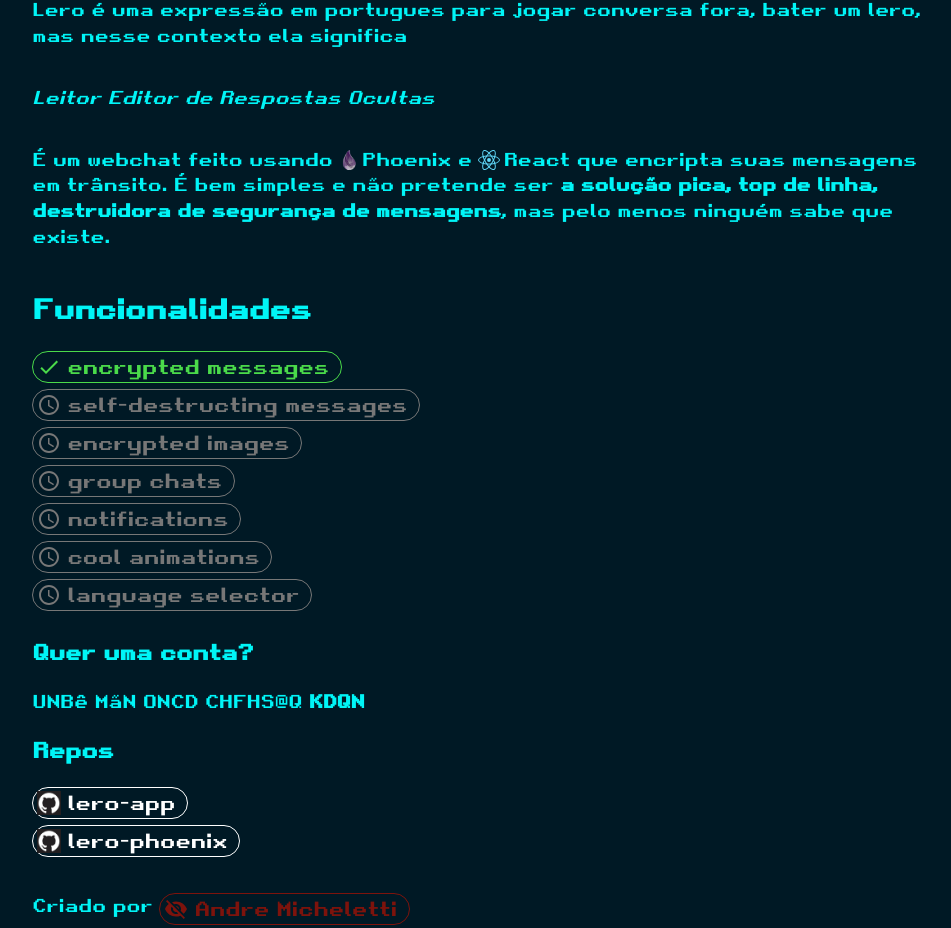
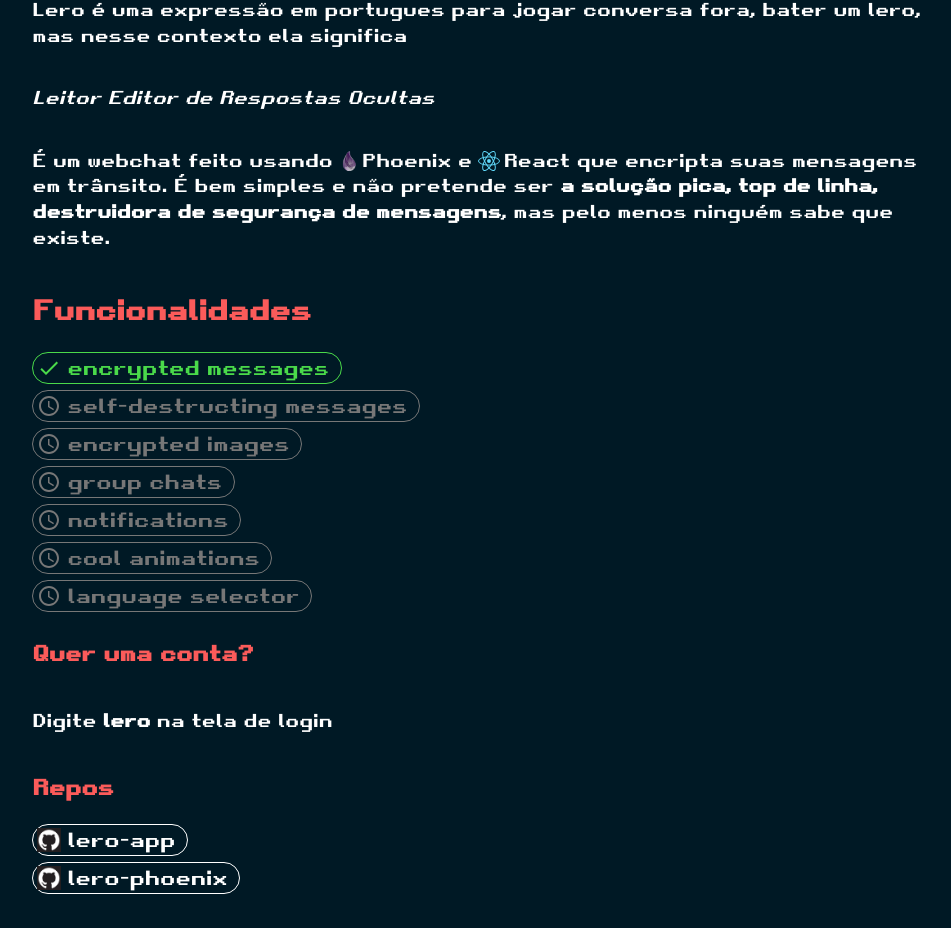
Before and after one commit to AndreMicheletti/lero-app, a React (Create React App) app: page /about in a window 1280 px wide. Shown: the part 236-1164 px from the top of the page, without its empty margins (151-1102 px from the left). Built offline with nearby package versions, Linux system fonts and the light colour scheme; a web font is replaced by a local one.

Commit message:
finished themeing setup. now must select a theme

```diff
--- a/src/screens/AboutScreen.js
+++ b/src/screens/AboutScreen.js
@@ -14,8 +14,7 @@
 import reactLogo from '../assets/react_logo.svg'
 import githubLogo from '../assets/github_logo.png'
 
-import MouseoverText from '../components/MouseoverText'
-import { SECONDARY } from '../theme'
+import { PRIMARY, SECONDARY, WHITE } from '../theme'
 
 const useStyles = makeStyles((theme) => ({
   root: {
@@ -27,7 +26,10 @@
     padding: 8,
     fontFamily: 'VCRMono',
     fontSize: '18px',
-    color: SECONDARY
+    color: PRIMARY,
+    '& p': {
+      color: WHITE,
+    },
   },
   footer: {
     paddingTop: 30,
@@ -91,8 +93,8 @@
     marginLeft: 7,
     marginRight: 4,
     marginBottom: 6,
-    borderColor: '#7d130c',
-    color: '#7d130c'
+    borderColor: PRIMARY,
+    color: PRIMARY
   },
   img: {
     marginRight: 3,
@@ -100,132 +102,63 @@
   }
 }))
 
-const todoChip = {
-  outlinedSecondary: {
-    color: '#FFF',
-    borderColor: '#777'
-  }
-}
-
 function AboutScreen ({ account }) {
   const classes = useStyles()
   const [original, setToogle] = React.useState(true)
 
   const Code = ({children}) => <span className={classes.code}>{children}</span>;
 
+  const renderFeatures = () => {
     return (
-    <div className={classes.root}>
-      <FormGroup className={classes.language} row>
-        <span style={{ color: original ? '#666' : '#fff' }}>English</span>
-        <Switch checked={original} onChange={() => setToogle(!original)} color="secondary" />
-        <span style={{ color: original ? '#fff' : '#666' }}>Portugues</span>
-      </FormGroup>
-      <MouseoverText
-        override={!original}
-        overChildren={(<h2>What is Lero</h2>)}
-      >
-        <h2>O que é isso?</h2>
-      </MouseoverText>
-      <p>
-        <MouseoverText
-          override={!original}
-          overChildren={"Lero is a slang in brazilian portuguese similar to small talk, but in this context it stands for"}
-        >
-          Lero é uma expressão em portugues para jogar conversa fora, bater um lero, mas nesse contexto ela significa
-        </MouseoverText>
-      </p>
-      <p>
-        <span className={classes.acronym}>
-          <i>
-            <MouseoverText override={!original} overChildren={"Hidden Responses Reader and Editor"}>Leitor Editor de Respostas Ocultas</MouseoverText>
-          </i>
-        </span>
-      </p>
-      <MouseoverText override={!original} overChildren={(
-        <p>
-          It is a webchat built with <Code><img className={classes.img} src={elixirLogo} height="20"/>Phoenix</Code> and <Code><img className={classes.img} src={reactLogo} height="20"/>React</Code> that encrypts its
-          messages during transport. It's quite simple, not intended to be the
-          <b> most advanced, unhackable, top-tier explosive web messaging security solution</b>,
-          but at least no one knows it exists.
-        </p>
-      )}>
-        <p>
-          É um webchat feito usando <Code><img className={classes.img} src={elixirLogo} height="20"/>Phoenix</Code> e <Code><img className={classes.img} src={reactLogo} height="20"/>React</Code> que encripta
-          suas mensagens em trânsito. É bem simples e não pretende ser
-          <b> a solução pica, top de linha, destruidora de segurança de mensagens</b>, mas pelo menos ninguém sabe que existe.
-        </p>
-      </MouseoverText>
-      <MouseoverText
-        override={!original}
-        overChildren={(<h2>Features</h2>)}
-      >
-        <h2>Funcionalidades</h2>
-      </MouseoverText>
       <div className={classes.features}>
         <Chip
           className={classes.doneChip}
-          color="secondary"
           variant="outlined"
           label={"encrypted messages"}
           avatar={<DoneIcon style={{ color: '#4ada4a', backgroundColor: 'transparent' }} />}
         />
         <Chip
           className={classes.todoChip}
-          color="secondary"
           variant="outlined"
           label={"self-destructing messages"}
           avatar={<TodoIcon style={{ color: '#777', backgroundColor: 'transparent' }} />}
         />
         <Chip
           className={classes.todoChip}
-          color="secondary"
           variant="outlined"
           label={"encrypted images"}
           avatar={<TodoIcon style={{ color: '#777', backgroundColor: 'transparent' }} />}
         />
         <Chip
           className={classes.todoChip}
-          color="secondary"
           variant="outlined"
           label={"group chats"}
           avatar={<TodoIcon style={{ color: '#777', backgroundColor: 'transparent' }} />}
         />
         <Chip
           className={classes.todoChip}
-          color="secondary"
           variant="outlined"
           label={"notifications"}
           avatar={<TodoIcon style={{ color: '#777', backgroundColor: 'transparent' }} />}
         />
         <Chip
           className={classes.todoChip}
-          color="secondary"
           variant="outlined"
           label={"cool animations"}
           avatar={<TodoIcon style={{ color: '#777', backgroundColor: 'transparent' }} />}
         />
         <Chip
           className={classes.todoChip}
-          color="primary"
           variant="outlined"
           label={"language selector"}
           avatar={<TodoIcon style={{ color: '#777', backgroundColor: 'transparent' }} />}
         />
       </div>
-      <MouseoverText override={!original} overChildren={(<h3>Want a account?</h3>)}>
-        <h3>Quer uma conta?</h3>
-      </MouseoverText>
-      {!account.logged && (
-        <MouseoverText override={!original} reverse={true} overChildren={(<span>you can't type <b>lero</b></span>)}>
-          você não pode digitar <b>lero</b>
-        </MouseoverText>
-      )}
-      {account.logged && (
-        <span>
-          {original ? `você já tem uma, ${account.user.secretCode}` : `you already got one, ${account.user.secretCode}`}
-        </span>
-      )}
-      <h3>Repos</h3>
+    )
+  }
+
+  const renderRepos = () => {
+    return (
       <div className={classes.features}>
         <a href="https://github.com/AndreMicheletti/lero-app" target="_blank">
           <Chip
@@ -246,24 +179,98 @@
           />
         </a>
       </div>
-      <div className={classes.footer}>
-        <MouseoverText
-          override={!original}
-          overChildren={<span>Created by{' '}</span>}
-        >
-          <span>Criado por{' '}</span>
-        </MouseoverText>
+    )
+  }
+
+  const renderTwix = () => {
+    return (
       <a href="https://github.com/AndreMicheletti/" target="_blank">
         <Chip
           className={classes.twixChip}
           clickable={true}
           variant="outlined"
           label={" Andre Micheletti"}
-            avatar={<TwixIcon fontSize="inherit" style={{ color: '#7d130c', fontSize: 11 }} />}
+          avatar={<TwixIcon fontSize="inherit" style={{ color: PRIMARY, fontSize: 11 }} />}
         />
       </a>
+    )
+  }
+
+  const renderPortuguese = () => {
+    return (
+      <React.Fragment>
+        <h2>O que é isso?</h2>
+        <p>
+          Lero é uma expressão em portugues para jogar conversa fora, bater um lero, mas nesse contexto ela significa
+        </p>
+        <p>
+          <span className={classes.acronym}><i>Leitor Editor de Respostas Ocultas</i></span>
+        </p>
+        <p>
+          É um webchat feito usando <Code><img className={classes.img} src={elixirLogo} height="20"/>Phoenix</Code> e <Code><img className={classes.img} src={reactLogo} height="20"/>React</Code> que encripta
+          suas mensagens em trânsito. É bem simples e não pretende ser
+          <b> a solução pica, top de linha, destruidora de segurança de mensagens</b>, mas pelo menos ninguém sabe que existe.
+        </p>
+
+        <h2>Funcionalidades</h2>
+        {renderFeatures()}
+
+        <h3>Quer uma conta?</h3>
+        <p>Digite <strong>lero</strong> na tela de login</p>
+
+        <h3>Repos</h3>
+        {renderRepos()}
+
+        <div className={classes.footer}>
+          <span style={{ color: PRIMARY }}>Criado por{' '}</span>
+          {renderTwix()}
         </div>
-      <MouseoverText style={{ marginTop: 10, fontSize: '0.6em' }} reverse={true} overChildren={"secret code: twix"}>código secreto: twix</MouseoverText>
+      </React.Fragment>
+    )
+  }
+
+  const renderEnglish = () => {
+    return (
+      <React.Fragment>
+        <h2>What is this?</h2>
+        <p>
+          Lero is a brazilian expression similar to 'small talk'. But in this context it means
+        </p>
+        <p>
+          <span className={classes.acronym}><i>Hidden Responses Reader and Editor</i></span>
+        </p>
+        <p>
+          Is is a webchat built with <Code><img className={classes.img} src={elixirLogo} height="20"/>Phoenix</Code> and <Code><img className={classes.img} src={reactLogo} height="20"/>React</Code>
+          that encrypts your messages during transport. It's quite simple, not intended to be the
+          <b> most advanced, unhackable, top-tier explosive web messaging security solution</b>,
+          but at least no one knows it exists.
+        </p>
+
+        <h2>Features</h2>
+        {renderFeatures()}
+
+        <h3>Want an account?</h3>
+        <p>Type <strong>lero</strong> in the login screen</p>
+
+        <h3>Repos</h3>
+        {renderRepos()}
+
+        <div className={classes.footer}>
+          <span style={{ color: PRIMARY }}>Created by{' '}</span>
+          {renderTwix()}
+        </div>
+      </React.Fragment>
+    )
+  }
+
+  return (
+    <div className={classes.root}>
+      <FormGroup className={classes.language} row>
+        <span style={{ color: original ? '#666' : '#fff' }}>English</span>
+        <Switch checked={original} onChange={() => setToogle(!original)} color="secondary" />
+        <span style={{ color: original ? '#fff' : '#666' }}>Portugues</span>
+      </FormGroup>
+      {original ? renderPortuguese() : renderEnglish()}
     </div>
   )
 }
--- a/src/theme.js
+++ b/src/theme.js
@@ -42,15 +42,8 @@
     fontFamily: "SourceCodePro, RetroGaming, VCRMono, monospace"
   },
   overrides: {
-    MuiInput: {
-      'underline:hover': {
-        borderBottom: `2px solid ${SECONDARY}`
-      }
-    },
     MuiInputBase: {
-      // Nome da regra
       input: {
-        // Algum CSS
         color: WHITE,
       },
     },
```
Lines whose indentation alone changed are shown as unchanged.
